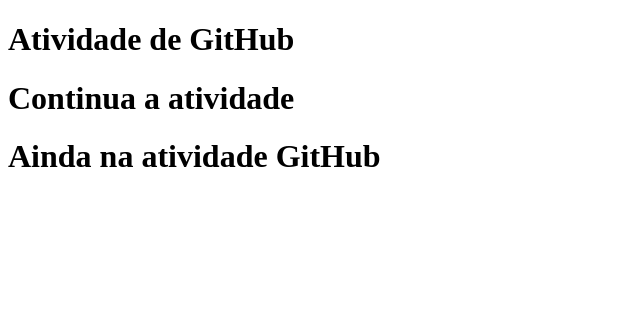
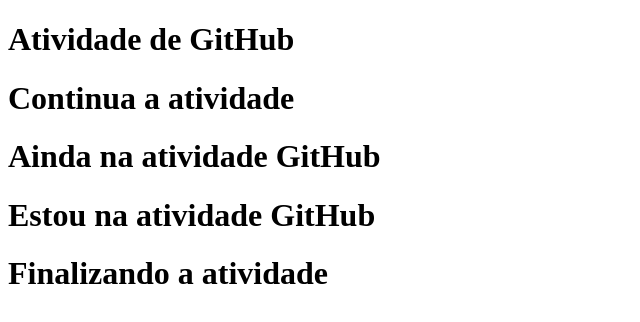
Before and after one commit to gabyrodriguescunha-ui/Atividade, a plain HTML site: page index.html in a window 1280 px wide. Shown: the whole page, without its empty margins (0-640 px from the left). Drawn offline with Linux system fonts and the light colour scheme.

Commit message:
Finalizando a atividade

```diff
--- a/index.html
+++ b/index.html
@@ -9,5 +9,7 @@
     <h1>Atividade de GitHub</h1>
     <h1>Continua a atividade</h1>
     <h1>Ainda na atividade GitHub</h1>
+    <h1>Estou na atividade GitHub</h1>
+    <h1>Finalizando a atividade</h1>
   </body>
 </html>
```
